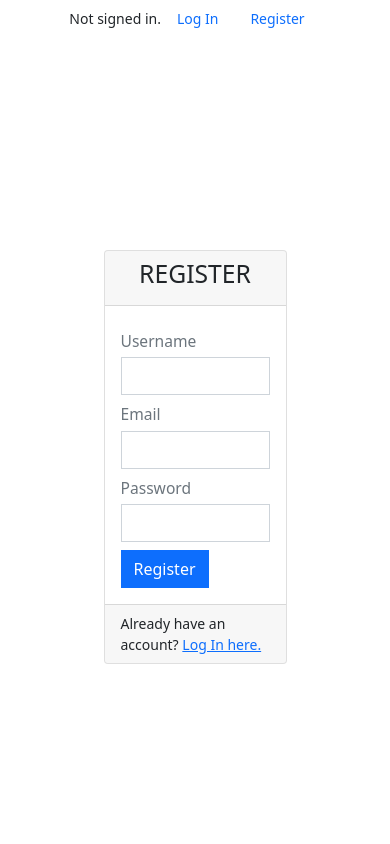
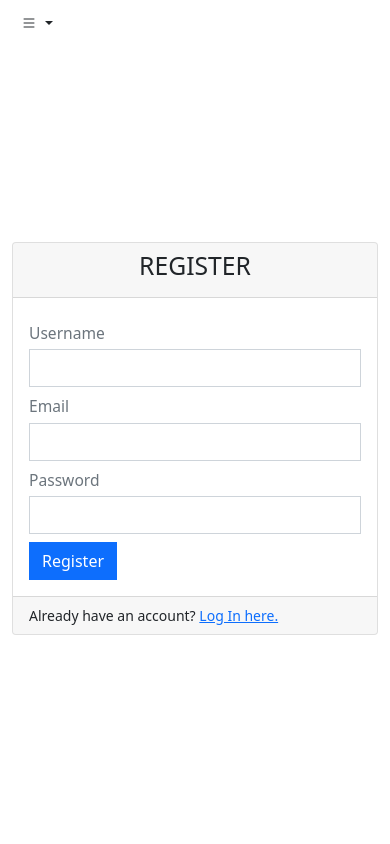
Before and after one commit to sibalonat/newsagency, a Django app: page /management/register/ in a window 390 px wide. Run offline with Django 5.2, Linux system fonts and the light colour scheme.

Commit message:
fix: share common styles

```diff
--- a/news/static/news/styles.css
+++ b/news/static/news/styles.css
@@ -53,7 +53,7 @@
 }
 
 .top {
-    top: 0px;
+    top: -4px;
 }
 
 .left {
--- a/news/templates/news/article_confirm_delete.html
+++ b/news/templates/news/article_confirm_delete.html
@@ -2,7 +2,7 @@
 {% load static %}
 
 {% block body %}
-    <div class="card w-50 mx-auto mt-5">
+    <div class="card width mx-auto mt-5">
         <div class="card-header">
             <h1 class="text-center text-uppercase">Confirm Deletion</h1>
         </div>
--- a/news/templates/news/index.html
+++ b/news/templates/news/index.html
@@ -11,7 +11,7 @@
             {% else %}
             col-12
             {% endif %}">
-              <h1 class="text-uppercase">
+              <h1 class="text-uppercase ms-5">
                 News Articles
               </h1>
             </div>
--- a/news/templates/news/layout.html
+++ b/news/templates/news/layout.html
@@ -28,7 +28,7 @@
                 <ul class="dropdown-menu p-2" aria-labelledby="dropdownMenuButton">
                     <li class="nav-item my-auto">
                         {% if user.is_authenticated %}
-                            Signed in as <strong>{{ user.username }}</strong>.
+                            Signed in as <br> <strong class="text-capitalize">{{ user.username }}</strong>.
                         {% else %}
                             Not signed in.
                         {% endif %}
--- a/news/templates/news/user_articles.html
+++ b/news/templates/news/user_articles.html
@@ -2,11 +2,11 @@
 {% load static %}
 
 {% block body %}
-    <div class="card w-50">
+    <div class="card width">
         <div class="card-header">
           <div class="row">
             <div class="col-12">
-              <h1 class="text-uppercase">
+              <h1 class="text-uppercase ms-5">
                {{ author.username }}'s Articles
               </h1>
             </div>
--- a/user_management/static/user_management/styles.css
+++ b/user_management/static/user_management/styles.css
@@ -21,6 +21,19 @@
     width: 100%;
 }
 
+.top {
+    top: -4px;
+}
+
+.left {
+    left: 0px;
+}
+
+.btn:focus {
+    outline: none !important;
+    box-shadow: none !important;
+}
+
 @media (min-width: 576px) {
 
     .width {
--- a/user_management/templates/user_management/layout.html
+++ b/user_management/templates/user_management/layout.html
@@ -13,7 +13,7 @@
         {% endblock %}
     </head>
     <body>
-        <div class="container-fluid min-vh-100 d-flex align-items-center flex-column">
+        {% comment %} <div class="container-fluid min-vh-100 d-flex align-items-center flex-column">
             <ul class="nav justify-content-center w-100">
                 <li class="nav-item my-auto">
                     {% if request.user.is_authenticated %}
@@ -56,6 +56,104 @@
             <hr>
             {% block body %}
             {% endblock %}
+        </div> {% endcomment %}
+        <div class="container-fluid min-vh-100 d-flex align-items-center position-relative flex-column">
+            <!-- Toggle button for mobile view -->
+            <div class="dropdown d-md-none position-absolute top left m-2">
+                <button
+                title="Navigation"
+                class="btn dropdown-toggle display"
+                type="button" id="dropdownMenuButton"
+                data-bs-toggle="dropdown"
+                aria-expanded="false">
+                    <i class="bi bi-list"></i>
+                </button>
+                <ul class="dropdown-menu p-2" aria-labelledby="dropdownMenuButton">
+                    <li class="nav-item my-auto">
+                        {% if user.is_authenticated %}
+                            Signed in as <br> <strong class="text-capitalize">{{ user.username }}</strong>.
+                        {% else %}
+                            Not signed in.
+                        {% endif %}
+                    </li>
+                    {% if user.is_authenticated %}
+                        {% if user.is_superuser %}
+                            <li class="nav-item my-auto">
+                                <a class="dropdown-item" href="{% url 'management:user_list' %}">User List</a>
+                            </li>
+                            <li class="nav-item my-auto">
+                                <a class="dropdown-item" href="{% url 'management:user_create' %}">Create User</a>
+                            </li>
+                        {% elif user.is_editor %}
+                            <li class="nav-item my-auto">
+                                <a class="dropdown-item" href="{% url 'news:article_create' %}">Create Article</a>
+                            </li>
+                            <li class="nav-item my-auto">
+                                <a class="dropdown-item" href="/">List of Articles</a>
+                            </li>
+                        {% endif %}
+                        <li class="nav-item my-auto">
+                            <form method="post" action="{% url 'news:logout' %}">
+                                {% csrf_token %}
+                                <button type="submit" class="btn btn-link dropdown-item" style="padding: 0;">Log Out</button>
+                            </form>
+                        </li>
+                    {% else %}
+                        <li class="nav-item my-auto">
+                            <a class="dropdown-item" href="{% url 'management:login' %}">Log In</a>
+                        </li>
+                        <li class="nav-item my-auto">
+                            <a class="dropdown-item" href="{% url 'management:register' %}">Register</a>
+                        </li>
+                    {% endif %}
+                </ul>
+            </div>
+
+            <!-- Navigation section for larger screens -->
+            <div class="d-none d-md-block w-100">
+                <ul class="nav justify-content-center w-100">
+                    <li class="nav-item my-auto">
+                        {% if user.is_authenticated %}
+                            Signed in as <strong>{{ user.username }}</strong>.
+                        {% else %}
+                            Not signed in.
+                        {% endif %}
+                    </li>
+                    {% if user.is_authenticated %}
+                        {% if user.is_superuser %}
+                            <li class="nav-item my-auto">
+                                <a class="nav-link" href="{% url 'management:user_list' %}">User List</a>
+                            </li>
+                            <li class="nav-item my-auto">
+                                <a class="nav-link" href="{% url 'management:user_create' %}">Create User</a>
+                            </li>
+                        {% elif user.is_editor %}
+                            <li class="nav-item my-auto">
+                                <a class="nav-link" href="{% url 'news:article_create' %}">Create Article</a>
+                            </li>
+                            <li class="nav-item my-auto">
+                                <a class="nav-link" href="/">List of Articles</a>
+                            </li>
+                        {% endif %}
+                        <li class="nav-item my-auto">
+                            <form method="post" action="{% url 'news:logout' %}">
+                                {% csrf_token %}
+                                <button type="submit" class="btn btn-link nav-link" style="padding: 0;">Log Out</button>
+                            </form>
+                        </li>
+                    {% else %}
+                        <li class="nav-item my-auto">
+                            <a class="nav-link" href="{% url 'management:login' %}">Log In</a>
+                        </li>
+                        <li class="nav-item my-auto">
+                            <a class="nav-link" href="{% url 'management:register' %}">Register</a>
+                        </li>
+                    {% endif %}
+                </ul>
+            </div>
+            <hr>
+            {% block body %}
+            {% endblock %}
         </div>
     </body>
 </html>
--- a/user_management/templates/user_management/register.html
+++ b/user_management/templates/user_management/register.html
@@ -2,7 +2,7 @@
 {% load form_tags %}
 {% block body %}
 
-    <div class="card my-auto w-50">
+    <div class="card my-auto width">
         <div class="card-header">
           <h2 class="text-center text-uppercase">
             Register
--- a/user_management/templates/user_management/user_create.html
+++ b/user_management/templates/user_management/user_create.html
@@ -1,7 +1,7 @@
 {% extends "user_management/layout.html" %}
 {% load form_tags %}
 {% block body %}
-<div class="card w-50">
+<div class="card width">
   <div class="card-header">
     <h1 class="text-center text-uppercase">
       Create User
--- a/user_management/templates/user_management/user_detail.html
+++ b/user_management/templates/user_management/user_detail.html
@@ -1,7 +1,7 @@
 {% extends "user_management/layout.html" %}
 {% load static %}
 {% block body %}
-  <div class="card w-50">
+  <div class="card width">
     <div class="card-header">
       <h1 class="text-center text-uppercase">
         <p class="fw-bold" onclick="getUserArticles({{ user.id }})">
--- a/user_management/templates/user_management/user_list.html
+++ b/user_management/templates/user_management/user_list.html
@@ -1,7 +1,7 @@
 {% extends "user_management/layout.html" %}
 
 {% block body %}
-<div class="card w-50">
+<div class="card width">
   <div class="card-header">
     <h1 class="text-center text-uppercase">
       User List
```
Also changed, not shown: db.sqlite3.
